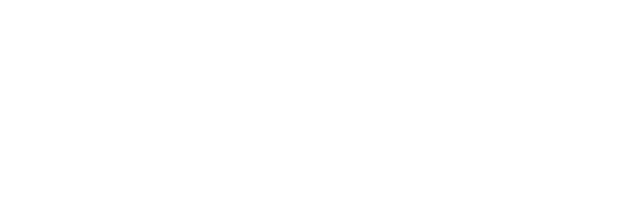
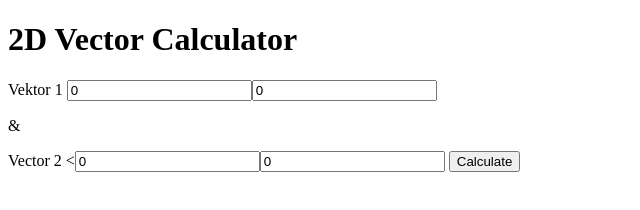
Before and after one commit to Amirenanta/HTML-VEKTOR, a plain HTML site: page index.html in a window 1280 px wide. Shown: the whole page, without its empty margins (0-640 px from the left). Drawn offline with Linux system fonts and the light colour scheme.

Commit message:
Update index.html

```diff
--- a/index.html
+++ b/index.html
@@ -6,6 +6,16 @@
     <title>Document</title>
 </head>
 <body>
-
+    <h1>2D Vector Calculator</h1>
+ <div id="vector-calc">
+    <label for="ve1">Vektor 1</label>
+   <input type="number" id="x1" value="0"><input type="number" id="y1" value="0">
+   <p>&</p>
+    <label for="ve2">Vector 2</label>
+    <<input type="number" id="x2" value="0"><input type="number" id="y2" value="0">
+    <button onclick="calculateMagnitude()">Calculate</button>
+ </div>
+ <p id="result"></p>
+ <script src="vektor.js"></script>
 </body>
 </html>
```
